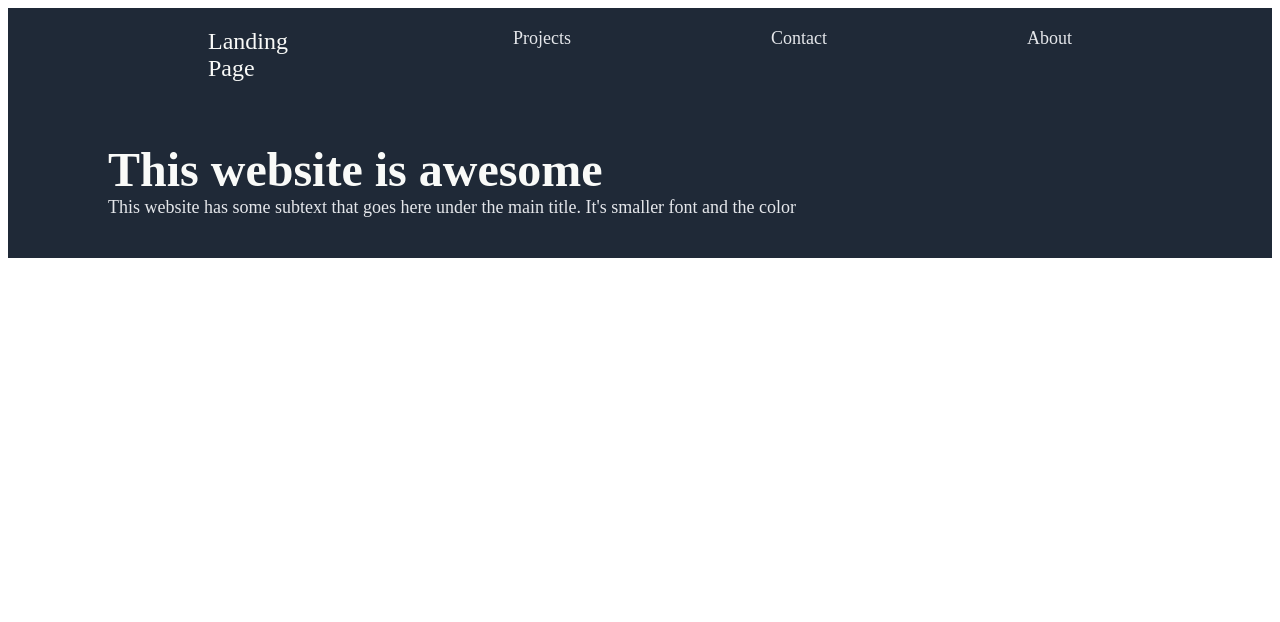
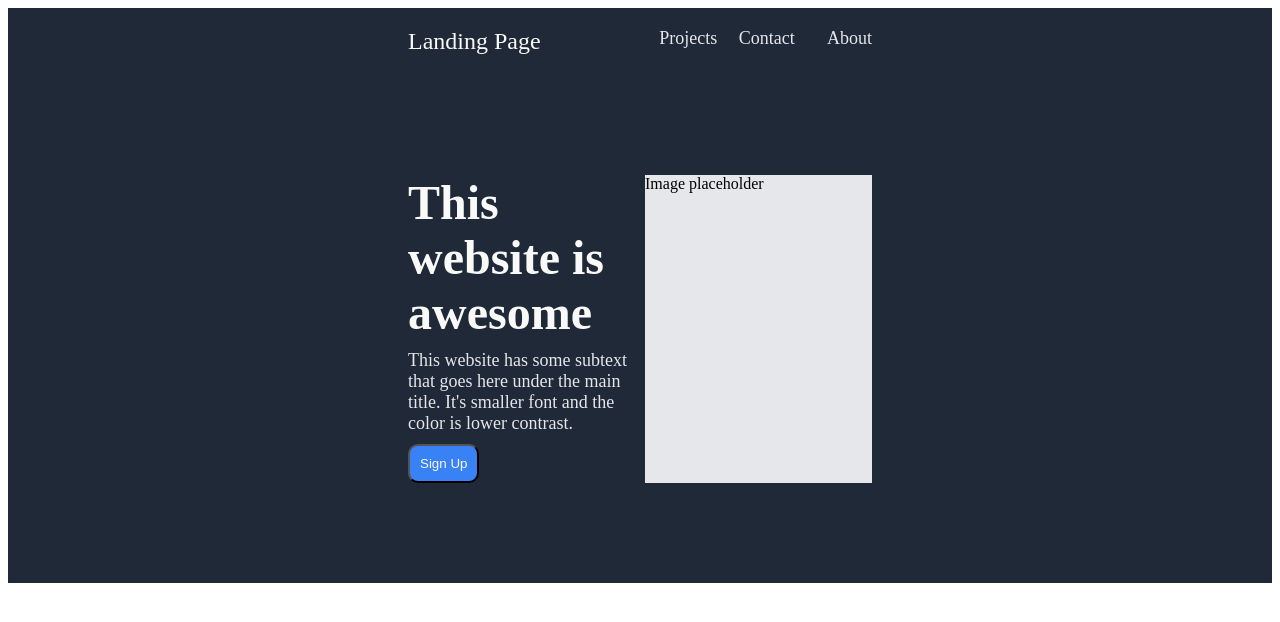
Before and after one commit to fcarbajalcos2018/css-landing-page, a plain HTML site: page index.html in a window 1280 px wide. Drawn offline with Linux system fonts and the light colour scheme.

Commit message:
Completed first half of page. This includes the header (logo + links) and the 'hero' section (header text + body text + button + image placeholder).

```diff
--- a/index.html
+++ b/index.html
@@ -6,21 +6,27 @@
        <link rel="stylesheet" href="style.css">
     </head>
     <body>
-        <div class="footer">
+        <div class="first-body">
             <div class="header">
                 <div class="header logo">Landing Page</div>
                 <div class="header text">Projects</div>
                 <div class="header text">Contact</div>
                 <div class="header text">About</div>
             </div>
-            <div class="hero-main">
+            <div class="hero-body">
                 <div class="hero">
                     <div class="hero first">
                         This website is awesome
                     </div>
                     <div class="hero second">
-                        This website has some subtext that goes here under the main title. It's smaller font and the color
+                        This website has some subtext that goes here under the main title. It's smaller font and the color is lower contrast.
                     </div>
+                    <div class="button-space">
+                        <button>Sign Up</button>
+                    </div>
+                </div>
+                <div class="hero-image">
+                    Image placeholder
                 </div>
             </div>
         </div>
--- a/style.css
+++ b/style.css
@@ -5,13 +5,26 @@ body {
 
 button {
     background-color: #3882F6;
+    color: #F9FAF8;
+    padding: 10px;
+    border-radius: 10px;
+}
+
+.button-space {
+    display: flex;
+    align-items: center;
+    flex-direction: row;
+}
+
+.first-body {
+    padding: 0px 400px;
 }
 
 .header {
     display: flex;
     flex-direction: row;
     justify-content: space-between;
-    padding: 10px 100px;
+    padding: 10px 0px;
 }
 
 .header.logo {
@@ -24,17 +37,27 @@ button {
 .header.text {
     display: flex;
     flex: 1 0 0;
+    justify-content: end;
 }
 
-.hero-main {
+.hero-body {
     display: flex;
     flex-direction: row;
-    padding: 40px 100px;
+    gap: 10px;
+    padding: 100px 0px;
+}
+
+.hero-image {
+    display: flex;
+    flex: 1;
+    background-color: #E5E7EB;
 }
 
 .hero {
     display: flex;
+    flex: 1;
     flex-direction: column;
+    gap: 10px;
 }
 
 .hero.first {
@@ -43,7 +66,7 @@ button {
     color: #F9FAF8;
 }
 
-.hero.first, .footer {
+.hero.first, .first-body {
     background-color: #1F2937;
 }
 
```
